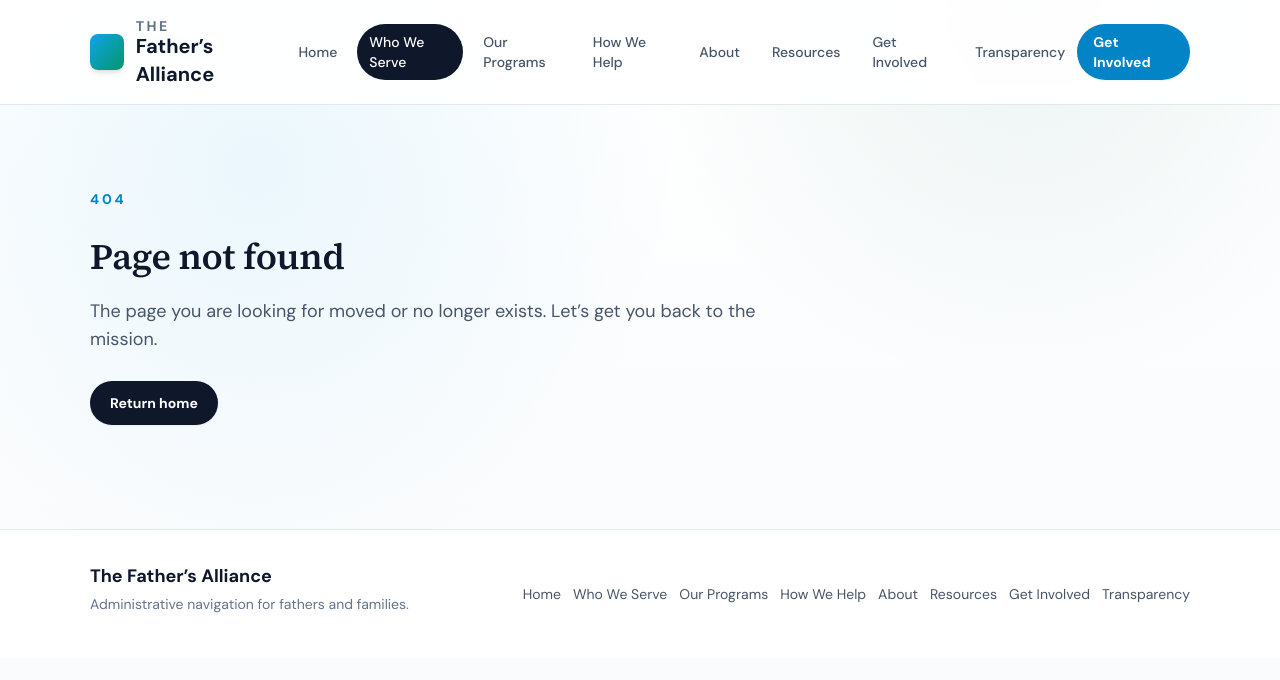
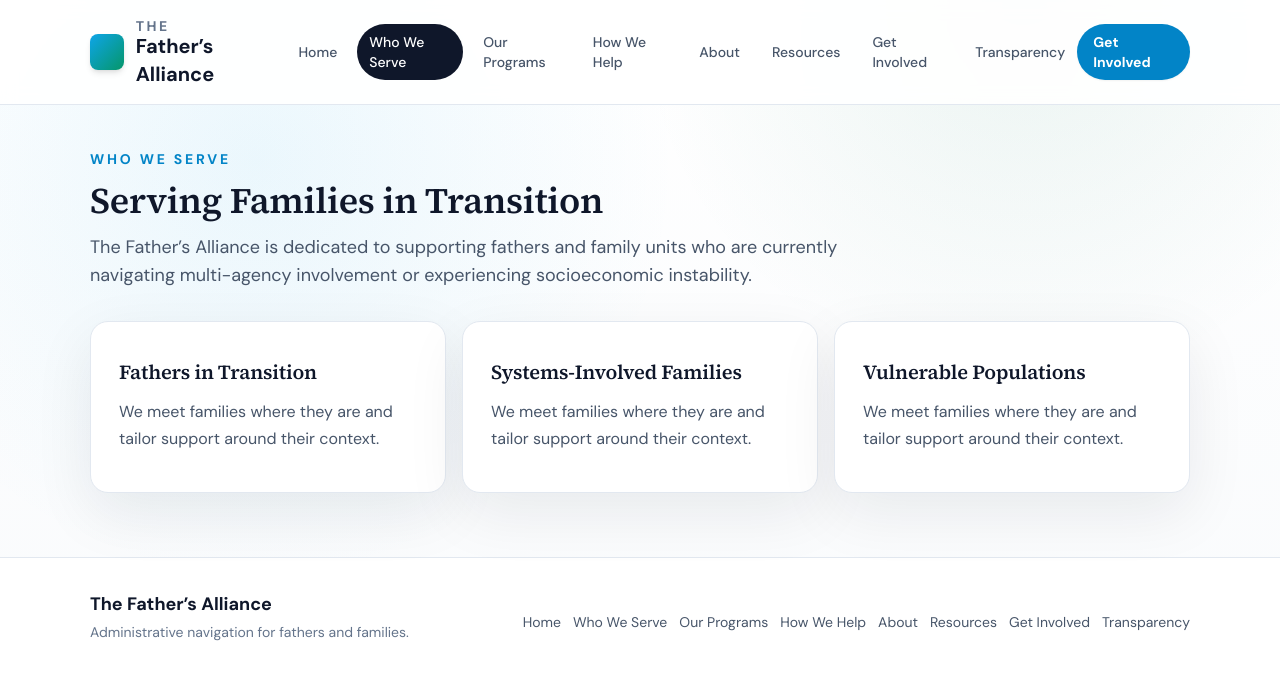
Before and after one commit to FukenMike/resurgence2.0, a React (Vite) app: page /who-we-serve in a window 1280 px wide. Shown: the top 680 px of the page. Built offline with nearby package versions, Linux system fonts and the light colour scheme.

Commit message:
chore: align who-we-serve route and docs

```diff
--- a/src/app.tsx
+++ b/src/app.tsx
@@ -1,7 +1,7 @@
 import { BrowserRouter as Router, Routes, Route } from 'react-router-dom';
 import Layout from './components/Layout';
 import Home from './pages/home';
-import WhoWeAre from './pages/who-we-are';
+import WhoWeServe from './pages/who-we-serve';
 import Programs from './pages/programs';
 import HowWeHelp from './pages/how-we-help';
 import About from './pages/about';
@@ -16,7 +16,7 @@ export default function App() {
       <Routes>
         <Route path="/" element={<Layout />}>
           <Route index element={<Home />} />
-          <Route path="who-we-are" element={<WhoWeAre />} />
+          <Route path="who-we-serve" element={<WhoWeServe />} />
           <Route path="programs" element={<Programs />} />
           <Route path="how-we-help" element={<HowWeHelp />} />
           <Route path="about" element={<About />} />
--- /dev/null
+++ b/src/pages/who-we-serve.tsx
@@ -0,0 +1,27 @@
+import { useEffect } from 'react';
+import Card from '../components/Card';
+import { whoWeServeCopy } from '../content/siteCopy';
+
+export default function WhoWeServe() {
+  useEffect(() => {
+    document.title = 'Who We Serve | The Father’s Alliance';
+  }, []);
+
+  return (
+    <div className="flex flex-col gap-8">
+      <section className="space-y-3">
+        <p className="text-sm font-semibold uppercase tracking-[0.2em] text-sky-600">Who we serve</p>
+        <h1 className="text-4xl font-semibold text-slate-900">{whoWeServeCopy.headline}</h1>
+        <p className="max-w-3xl text-lg text-slate-600">{whoWeServeCopy.body}</p>
+      </section>
+
+      <section className="grid gap-4 md:grid-cols-3">
+        {whoWeServeCopy.focusAreas.map((item) => (
+          <Card key={item} title={item}>
+            <p className="text-slate-600">We meet families where they are and tailor support around their context.</p>
+          </Card>
+        ))}
+      </section>
+    </div>
+  );
+}
```
Also changed, not shown: 1 other file (tests, documents, lock files or other folders).
